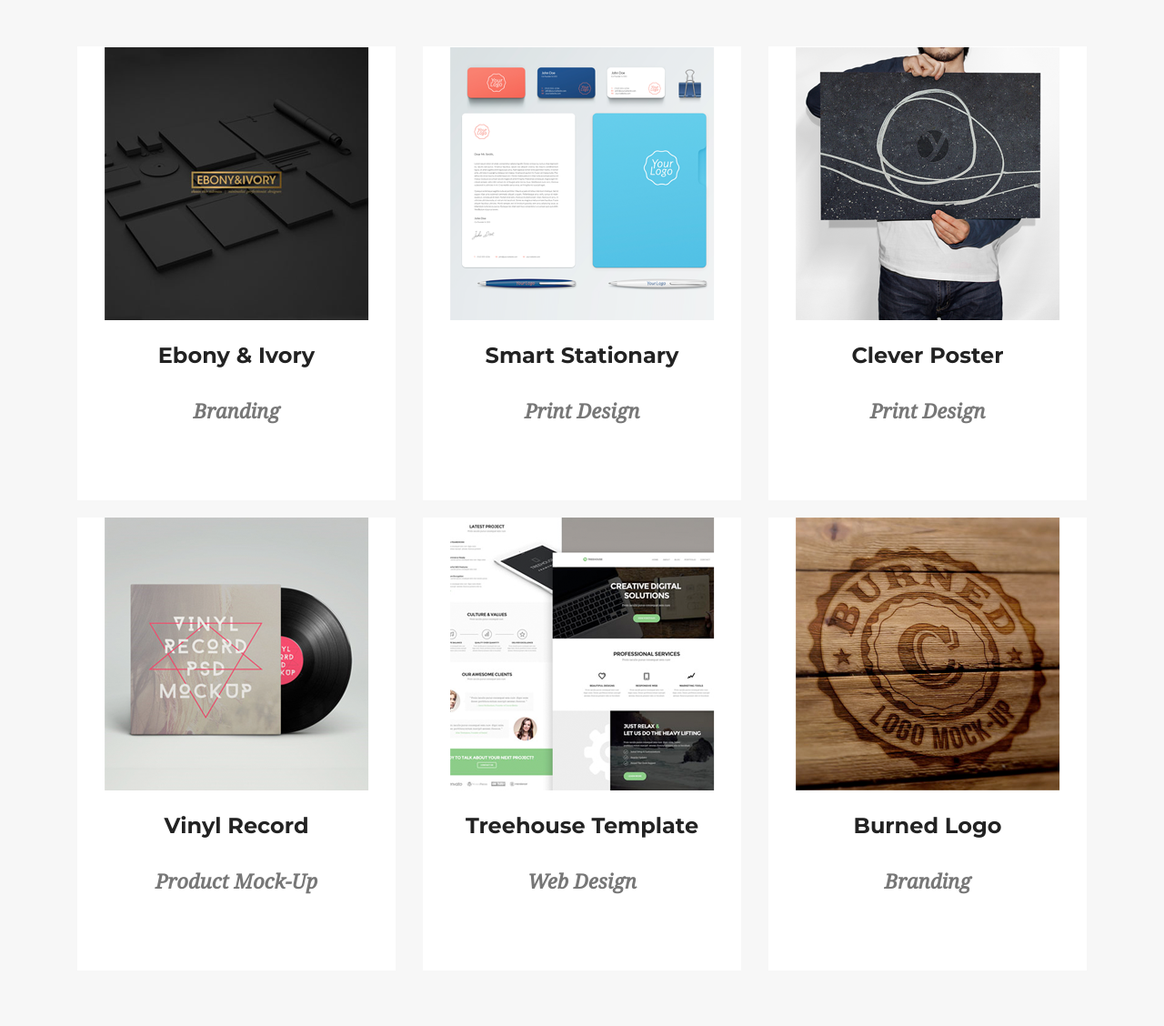
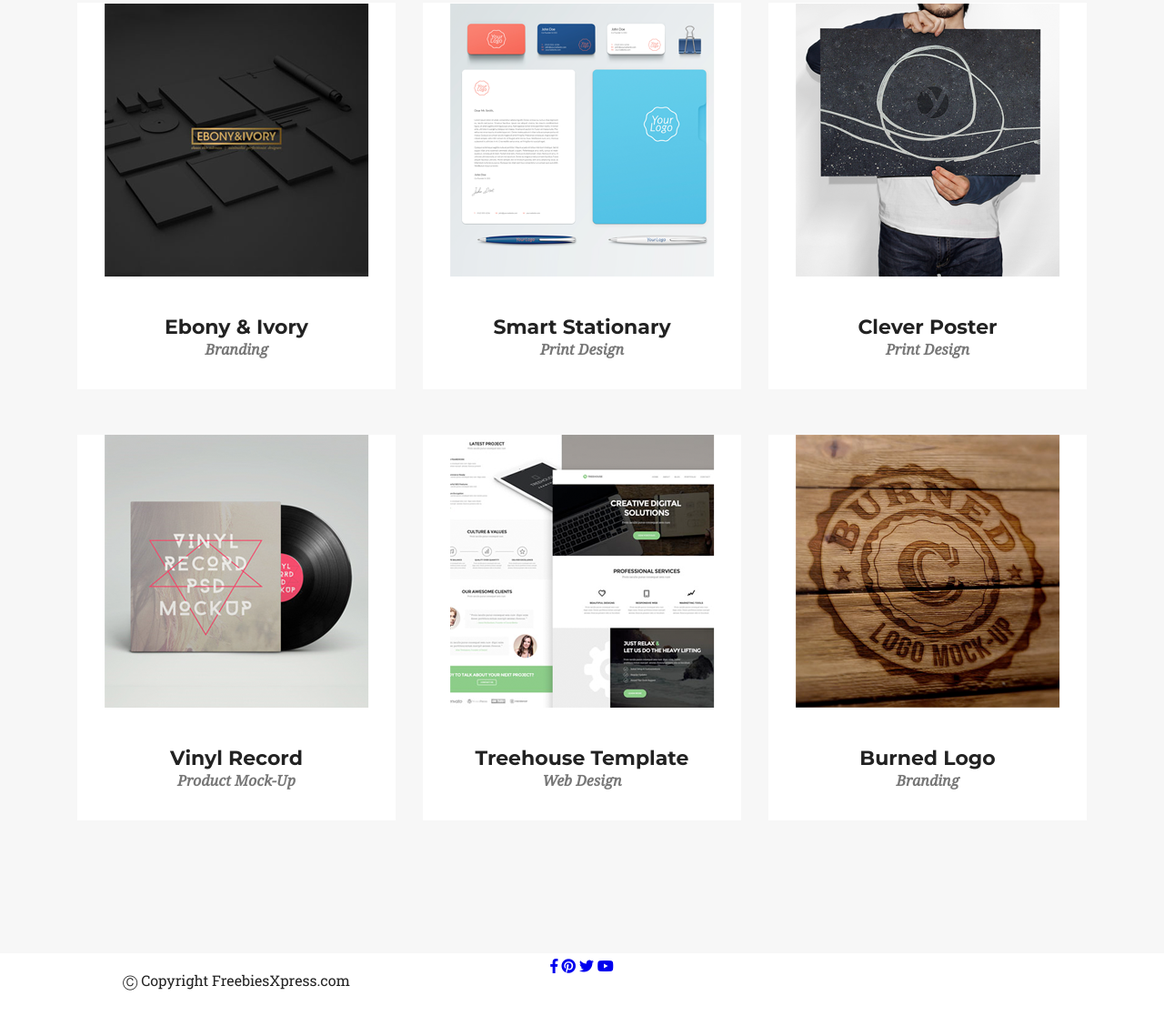
Before and after one commit to Robert-szy/4.6-task-runner, a website: page index.html in a window 1280 px wide. Shown: the part 1608-2736 px from the top of the page at 91% size. Drawn offline with Linux system fonts and the light colour scheme; a web font is replaced by a local one.

Commit message:
Add portfolio style

```diff
--- a/index.html
+++ b/index.html
@@ -35,8 +35,8 @@
         </header>
 
         <section class="services py-5">
-            <h1 class="page-title">SERVICES</h1>
-            <h2 class="page-subtitle">Sed ut perspiciatis unde omnis perspiciatis elit</h2>
+            <h1>SERVICES</h1>
+            <h2>Sed ut perspiciatis unde omnis perspiciatis elit</h2>
             <div class="container">
                 <div class="row">
                     <div class="col-md-4">
@@ -73,12 +73,12 @@
         <section class="portfolio py-5">
             <div class="container">
                 <h1>OUR PORTFOLIO</h1>
-                <h2 class="page-subtitle">Sed ut perspiciatis unde omnis perspiciatis elit</h2>
+                <h2>Sed ut perspiciatis unde omnis perspiciatis elit</h2>
                 <div class="row">
                     <div class="col-lg-4">
                         <div class="card">
-                            <div class="card-image">
-                                <img src="images/p1.png" alt="image">
+                            <div class="card-image card-img-top">
+                                <img src="images/p1.png" class="img-fluid" alt="image">
                             </div>
                             <div class="card-body">
                                 <h1>Ebony & Ivory</h1>
@@ -146,8 +146,29 @@
         </section>
 
 
-        <footer>
+        <footer class="py-1">
+            <div class="container">
+                <div class="row justify-content-between">
+                    <div class="col-md-4">
+                        <p>Ⓒ Copyright FreebiesXpress.com</p>
+                    </div>
 
+                    <div class="col-md-4">
+                        <div class="card">
+                            <div class="social">
+                                <a href="#"><i class="fab fa-facebook-f"></i></a>
+                                <a href="#"><i class="fab fa-pinterest"></i></a>
+                                <a href="#"><i class="fab fa-twitter"></i></a>
+                                <a href="#"><i class="fab fa-youtube"></i></a>
+                            </div>
+                        </div>
+                    </div>
+
+                    <div class="col-md-4">
+                        <p></p>
+                    </div>
+                </div>
+            </div>
         </footer>
 
     </body>
--- a/sass/style.scss
+++ b/sass/style.scss
@@ -28,26 +28,29 @@ body {
 
 h1 {
     font-family: $font-title;
-    size: 29px;
+    font-size: 48px;
     line-height: 1;
-    padding-bottom: 10px;
+    margin: 0 auto;
+    padding: 10px 0;
 }
 
 h2 {
     font-family: $font-subtitle;
     font-size: 22px;
     color: $color-text;
+    margin: 0 auto;
     padding-bottom: 80px;
+}
+
+h3 {
+    font-family: $font-title;
+    font-size: 22px;
 }
 
 section {
     padding-top: 96px;
     padding-bottom: 96px;
 }
-
-
-
-
 
 .btn {
     display: inline-block;
@@ -129,7 +132,7 @@ section {
                 margin: 0;
                 font-family: $font-title;
                 color: $color-light;
-                padding-top: 5px;
+                padding: 10px 0;
             }
             .page-subtitle {
                 font-size: 38px;
@@ -137,6 +140,7 @@ section {
                 font-family: $font-subtitle;
                 color: $color-light;
                 padding-top: 90px;
+                padding-bottom: 30px;
                 font-weight: 100;
             }
         }
@@ -146,10 +150,6 @@ section {
 
 /*Services*/
 .services {
-    h3 {
-        font-family: $font-title;
-        font-size: 22px;
-    }
     i {
         font-size: 38px;
         background: $color-light;
@@ -173,5 +173,20 @@ section {
     background-color: $color-portfolio;
     .card {
         background-color: $color-light;
+        margin-bottom: 50px;
+        .card-body {
+            margin: 10px 0;
+            h1 {
+                font-size: 22px;
+                padding: 28px 0 0 0;
+            }
+            h2 {
+                font-size: 16px;
+                padding-bottom: 30px;
+            }
+        }
+        .card-image {
+            width: 100%;
+        }
     }
 }
```
Also changed, not shown: css/style.css, 1 other file.
